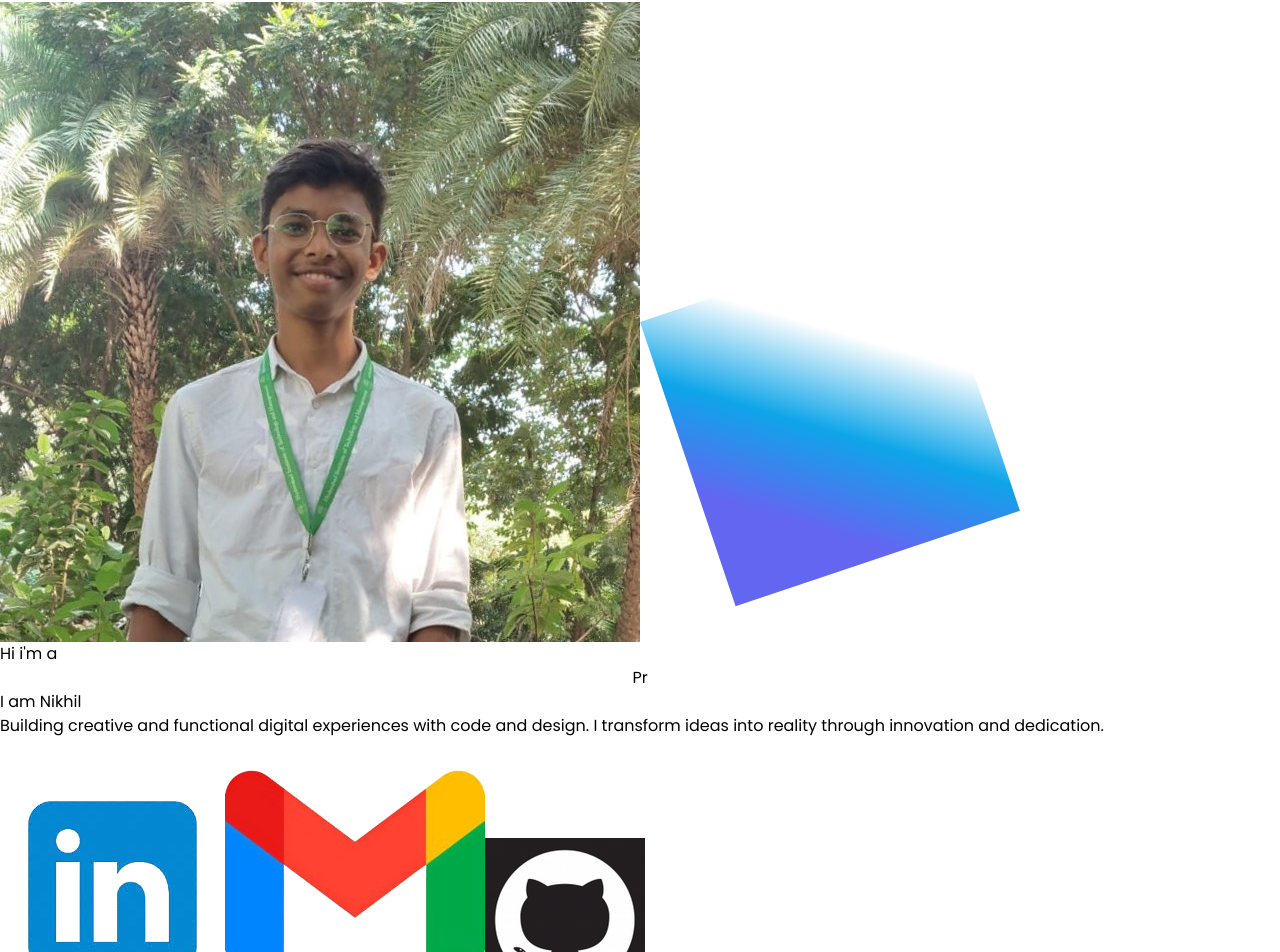
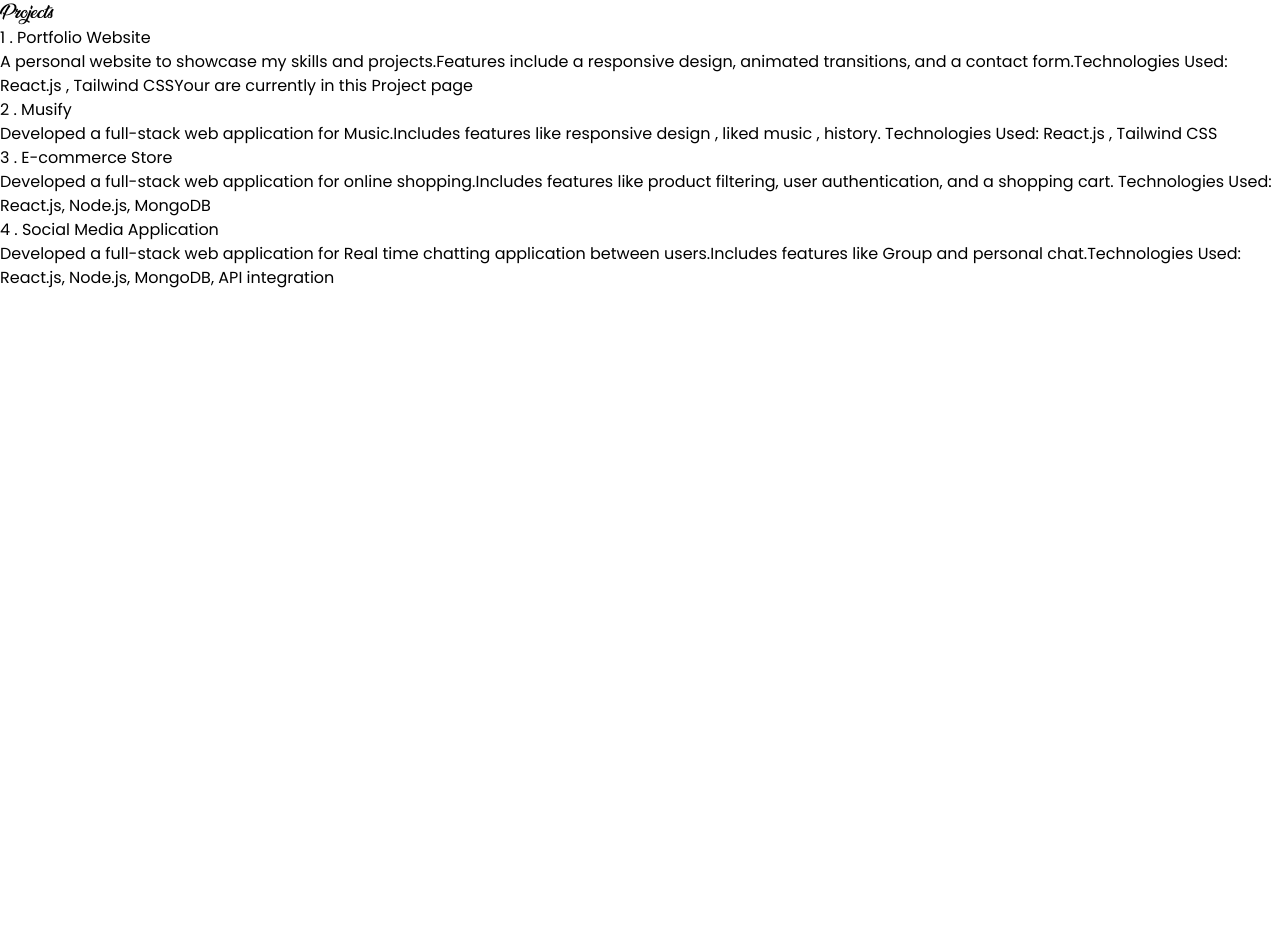
Before and after one commit to knikhil07/Portfilo, a React (Vite) app: page /projects in a window 1280 px wide. Shown: the part 335-1287 px from the top of the page. After the commit the page ends 800 px from the top, so only its background shows below. Built offline with nearby package versions, Linux system fonts and the light colour scheme.

Commit message:
edit commit

```diff
--- a/src/Home.jsx
+++ b/src/Home.jsx
@@ -4,6 +4,7 @@ import { useTypewriter } from "react-simple-typewriter";
 import { Route, Routes } from "react-router-dom";
 import AppContext from "./context/AppContext";
 import Projects from "./pages/Projects";
+import { icons } from "./assets/assests";
 
 const Home = () => {
   const { isChat } = useContext(AppContext);
@@ -31,12 +32,13 @@ const Home = () => {
 
            <Route
             path="/"
+
             element={
               <div className="max-w-sm sm:max-w-lg md:max-w-2xl lg:max-w-5xl my-3 lg:my-0  mx-auto     ">
                 <div className="flex items-center md:items-center  justify-between gap-12 flex-col lg:flex-row lg:gap-0 relative">
                   <div className="h-60 w-60 md:h-64 md:w-64 lg:w-80 lg:h-80  l_cir border-transparent  rounded-full flex items-center justify-center z-0">
                     <img
-                      src="src\assets\Profile.jpg"
+                      src={icons.icon_hero}
                       className="h-[95%] w-[95%] rounded-full z-[2] "
                       alt=""
                     />
@@ -60,7 +62,7 @@ const Home = () => {
                       <div className="flex py-2 items-start gap-3 flex-col">
                         <button className="flex items-center gap-3">
                           <img
-                            src="src\assets\linked-icon.png"
+                            src={icons.linkedin}
                             alt=""
                             className="w-8"
                           />
@@ -74,7 +76,7 @@ const Home = () => {
                         </button>
                         <button className="flex items-center gap-4 pl-1">
                           <img
-                            src="src\assets\gmail-icon-google-gmail.png"
+                            src={icons.gmail}
                             alt=""
                             className="w-6"
                           />
@@ -84,7 +86,7 @@ const Home = () => {
                         </button>
                         <button className="flex items-center gap-4 pl-1">
                           <img
-                            src="src\assets\Gitub-icon.png"
+                            src={icons.github_icon}
                             alt=""
                             className="w-6"
                           />
@@ -249,7 +251,7 @@ const Home = () => {
             }
           />
 
-          <Route path="/Projects" element={<Projects/>} />
+          <Route path="/projects" element={<Projects/>} />
 
         </Routes>
       </section>
--- /dev/null
+++ b/src/assets/assests.jsx
@@ -0,0 +1,11 @@
+import icon_hero from "./Profile.jpg"
+import linkedin from "./linked-icon.png"
+import  gmail from "./gmail-icon-google-gmail.png"
+import github_icon from "./Gitub-icon.png"
+
+export const icons ={
+    icon_hero,
+    linkedin,
+    gmail,
+    github_icon
+}
--- a/src/componets/Navbar.jsx
+++ b/src/componets/Navbar.jsx
@@ -3,9 +3,11 @@ import { CiMenuKebab } from "react-icons/ci";
 import AppContext from "../context/AppContext";
 import { IoMdClose } from "react-icons/io";
 import { BiSolidSend } from "react-icons/bi";
+import { useNavigate } from "react-router-dom";
 
 const Navbar = () => {
   const { isNavMenu, setNavMenu ,setChat} = useContext(AppContext);
+  const nav = useNavigate();
   return (
     <>
       <div className="z-40 py-4 md:py-6  w-full sticky  top-0 right-0 ">
@@ -37,29 +39,29 @@ const Navbar = () => {
                   </button>
                   <ul className="space-y-6 ">
                     <li className="font-semibold text-slate-500 hover:text-sky-500">
-                      <a href="/" className="">
+                      <span    onClick={()=>{nav("/")}} className="">
                         Home
-                      </a>
+                      </span>
                     </li>
                     <li className="font-semibold text-slate-500 hover:text-sky-500">
-                      <a href="" className="">
+                      <span   onClick={()=>{nav("/")}} className="">
                         About
-                      </a>
+                      </span>
                     </li>
                     <li className="font-semibold text-slate-500 hover:text-sky-500">
-                      <a href="" className="">
+                      <span   onClick={()=>{nav("/")}}  className="">
                         Skills
-                      </a>
+                      </span>
                     </li>
                     <li className="font-semibold text-slate-500 hover:text-sky-500">
-                      <a href="/projects" className="">
+                      <span    onClick={()=>{nav("/projects")}} className="">
                         Projects
-                      </a>
+                      </span>
                     </li>
                     <li className="font-semibold text-slate-500 hover:text-sky-500">
-                      <a href="" className="">
+                      <span   className="">
                         Blog
-                      </a>
+                      </span>
                     </li>
                   </ul>
                 </div>
@@ -68,27 +70,27 @@ const Navbar = () => {
             <div className="">
               <ul className="space-x-8 hidden md:flex items-center justify-center border-r-2 px-4 mr-4 ">
                 <li className="font-semibold text-slate-500 hover:text-sky-500">
-                  <a href="" className="">
+                  <a  onClick={()=>{nav("/")}}  className="">
                     Home
                   </a>
                 </li>
                 <li className="font-semibold text-slate-500 hover:text-sky-500">
-                  <a href="" className="">
+                  <a  onClick={()=>{nav("/")}}  className="">
                     About
                   </a>
                 </li>
                 <li className="font-semibold text-slate-500 hover:text-sky-500">
-                  <a href="" className="">
+                  <a  onClick={()=>{nav("/")}}  className="">
                     Skills
                   </a>
                 </li>
                 <li className="font-semibold text-slate-500 hover:text-sky-500">
-                  <a href="" className="">
+                  <a  onClick={()=>{nav("/projects")}} className="">
                     Projects
                   </a>
                 </li>
                 <li className="font-semibold text-slate-500 hover:text-sky-500">
-                  <a href="" className="">
+                  <a  className="">
                     Blog
                   </a>
                 </li>
--- a/vite.config.js
+++ b/vite.config.js
@@ -3,6 +3,6 @@ import react from '@vitejs/plugin-react'
 
 // https://vite.dev/config/
 export default defineConfig({
-  base :"/Portfilo/",
+  // base :"/Portfilo/",
   plugins: [react()],
 })
```
Also changed, not shown: src/main.jsx (+6 -6 lines).
